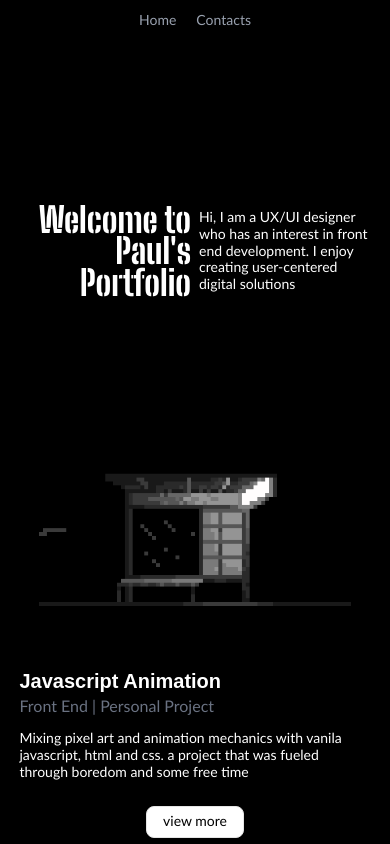
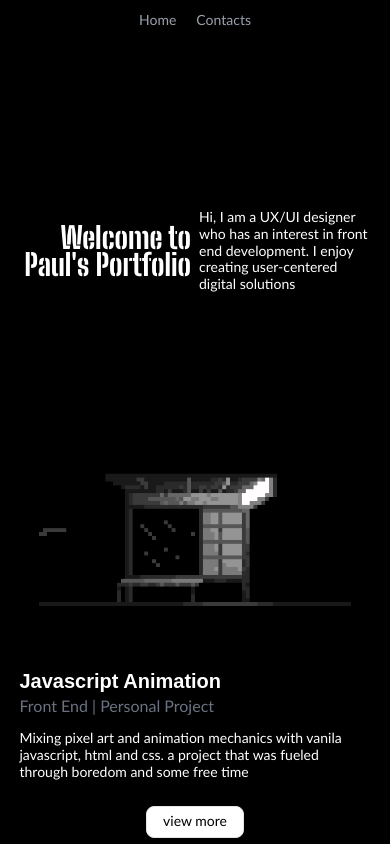
Before and after one commit to psuuzu/portfolio1, a Next.js app: page / in a window 390 px wide. Shown: the top 844 px of the page. Built offline with nearby package versions, Linux system fonts and the light colour scheme; a web font is replaced by a local one.

Commit message:
update home text

```diff
--- a/app/page.tsx
+++ b/app/page.tsx
@@ -19,7 +19,7 @@ export default function Home() {
     {/* title */}
       <div className="h-[50vh] sm:h-[45vh] md:h-[40vh] lg:h-[35vh] min-w-full flex justify-center items-center">
         <div className="w-[45vw] sm:w-[30vw] md:w-[20vw] flex">
-         <h1 className='text-[35px] sm:[40px] md:text-[50px] text-right pr-1'>Welcome to Paul's Portfolio</h1>
+         <h1 className='text-[30px] sm:[40px] md:text-[50px] text-right mr-1'>Welcome to Paul's Portfolio</h1>
         </div>
         <div className='w-[45vw] sm:w-[30vw] md:w-[20vw] lg:w-[18vw] flex h-auto'>
          <p className="text-[14px] md:text-[16px] pl-1">Hi, I am a  UX/UI designer who has an interest in front end development. I enjoy creating user-centered digital solutions</p>
```
